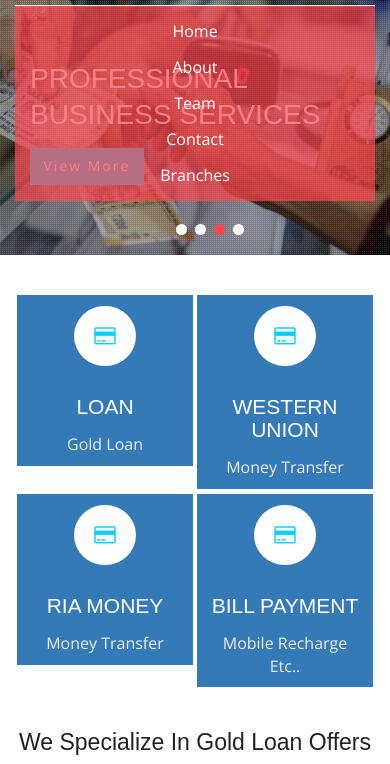
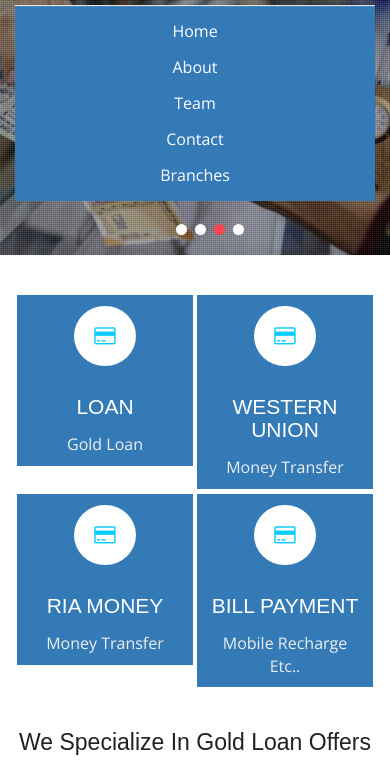
Before and after one commit to clevinwilson/Goldenfinanciers, a plain HTML site: page index.html in a window 390 px wide. Both pictures are taken after a click on the button "Toggle navigation". Shown: the part 73-837 px from the top of the page. Drawn offline with nearby package versions, Linux system fonts and the light colour scheme; some icons are missing; a web font is replaced by a local one.

Commit message:
Update style.css

```diff
--- a/css/style.css
+++ b/css/style.css
@@ -1449,7 +1449,7 @@ div#stats h3.heading-agileinfo {
 	div#bs-example-navbar-collapse-1 {
 		position: absolute;
 		width: 100%;
-		background: rgba(255, 70, 79, 0.7);
+		background: #337ab7;
 		z-index: 999;
 	}
 	.choice h3 {
```
